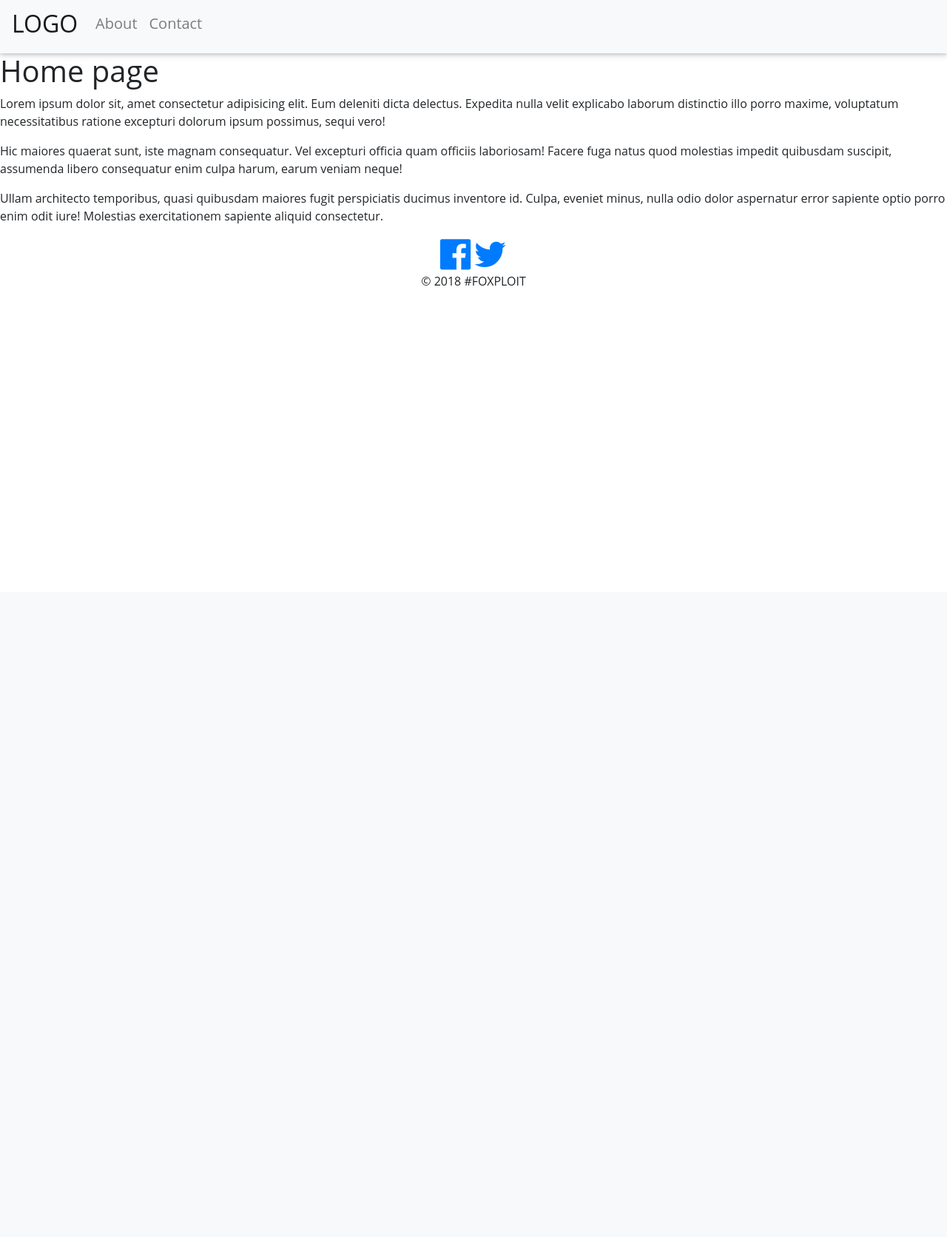
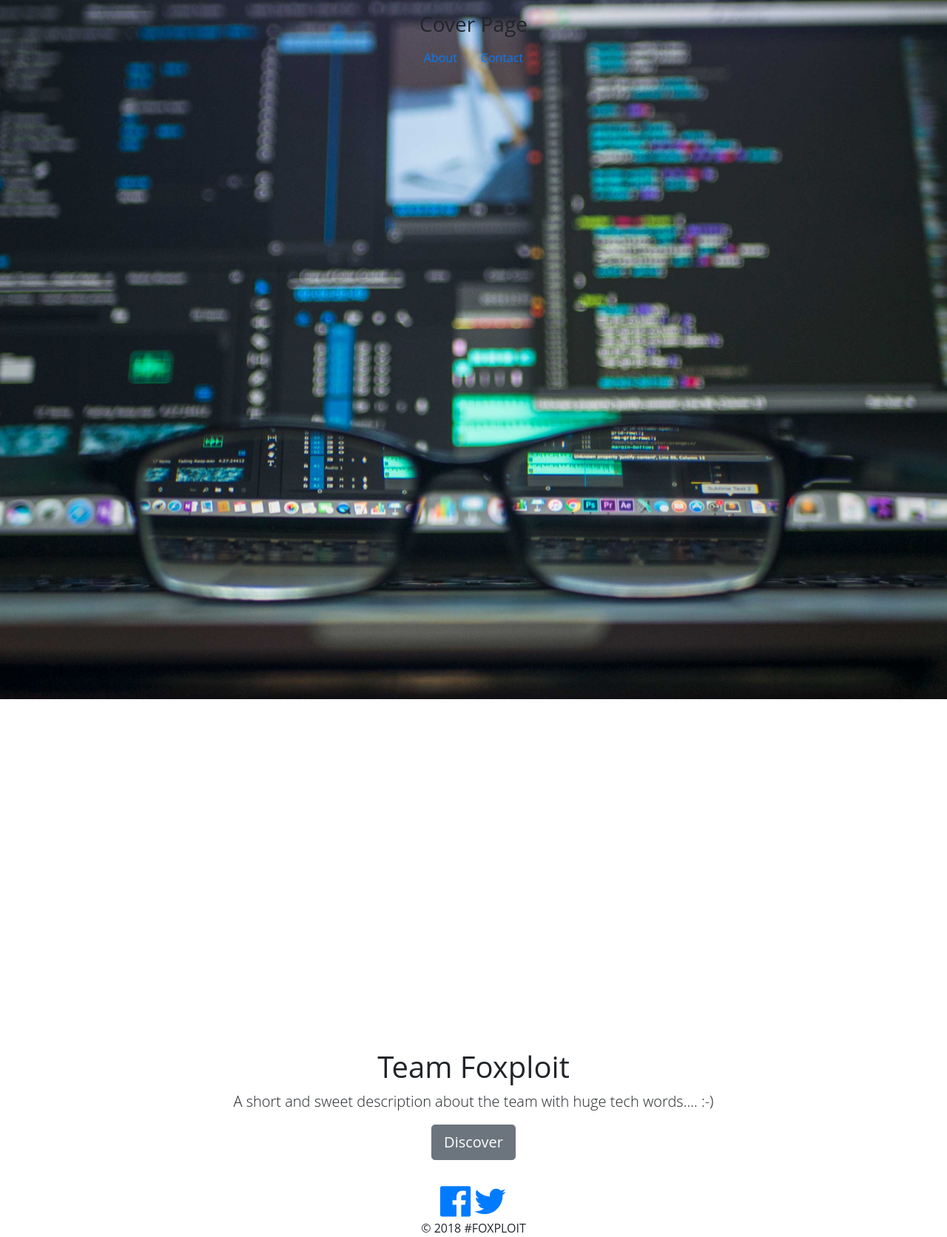
Before and after one commit to ChalaniWeerarthna/Basic-Website, a PHP site: page / in a window 1280 px wide. Shown: the whole page at 74% size. Before the commit the page ends 800 px from the top, so only its background shows below. Run offline with PHP 8.4, Linux system fonts and the light colour scheme.

Commit message:
Update index.php

```diff
--- a/index.php
+++ b/index.php
@@ -1,13 +1,48 @@
-<?php include_once('includes/header.php');?>
+<!doctype html>
+<html lang="en">
+  <head>
+    <meta charset="utf-8">
+    <meta name="viewport" content="width=device-width, initial-scale=1, shrink-to-fit=no">
+    <meta name="description" content="">
+    <meta name="author" content="">
+    <link rel="icon" href="">
 
-    <main>
-        <article>
-            <h1>Home page</h1>
-            <p>Lorem ipsum dolor sit, amet consectetur adipisicing elit. Eum deleniti dicta delectus. Expedita nulla velit explicabo laborum distinctio illo porro maxime, voluptatum necessitatibus ratione excepturi dolorum ipsum possimus, sequi vero!</p>
-            <p>Hic maiores quaerat sunt, iste magnam consequatur. Vel excepturi officia quam officiis laboriosam! Facere fuga natus quod molestias impedit quibusdam suscipit, assumenda libero consequatur enim culpa harum, earum veniam neque!</p>
-            <p>Ullam architecto temporibus, quasi quibusdam maiores fugit perspiciatis ducimus inventore id. Culpa, eveniet minus, nulla odio dolor aspernatur error sapiente optio porro enim odit iure! Molestias exercitationem sapiente aliquid consectetur.</p>
+    <title>Cover Template for Bootstrap</title>
 
-        </article>
-    </main>
+    <!-- Bootstrap 4 main style -->
+    <link rel="stylesheet" href="css/bootstrap.css">
+    <!-- Custom Style -->
+    <link rel="stylesheet" href="css/style.css">
+    <!-- Font Awesome Style -->
+    <link rel="stylesheet" href="css/font-awesome.css">
+    <!-- Jquery script -->
+    <script src="js/jquery.min.js"></script>
+    <!-- Bootstrap script -->
+    <script src="js/bootstrap.min.js"></script>
+  </head>
+
+  <body class="text-center" style="background-image: url('img/ai-blur-codes.jpg');background-position: 0% 9%; height: 200vh; width: 100vw;background-size: cover; background-repeat: no-repeat;">
+
+    <div class="cover-container d-flex w-100 h-100 p-3 mx-auto flex-column">
+      <header class="masthead mb-auto">
+        <div class="inner">
+          <h3 class="masthead-brand">Cover Page</h3>
+          <nav class="nav nav-masthead justify-content-center">
+            <a class="nav-link active" href="about.html">About</a>
+            <a class="nav-link" href="contact.html">Contact</a>
+          </nav>
+        </div>
+      </header>
+
+      <main role="main" class="inner cover">
+        <h1 class="cover-heading">Team Foxploit</h1>
+        <p class="lead">A short and sweet description about the team with huge tech words.... :-)</p>
+        <p class="lead">
+          <a href="#" class="btn btn-lg btn-secondary">Discover</a>
+        </p>
+      </main>
+    </div>
+    </body>
+
 
 <?php include_once('includes/footer.php');?>
```
